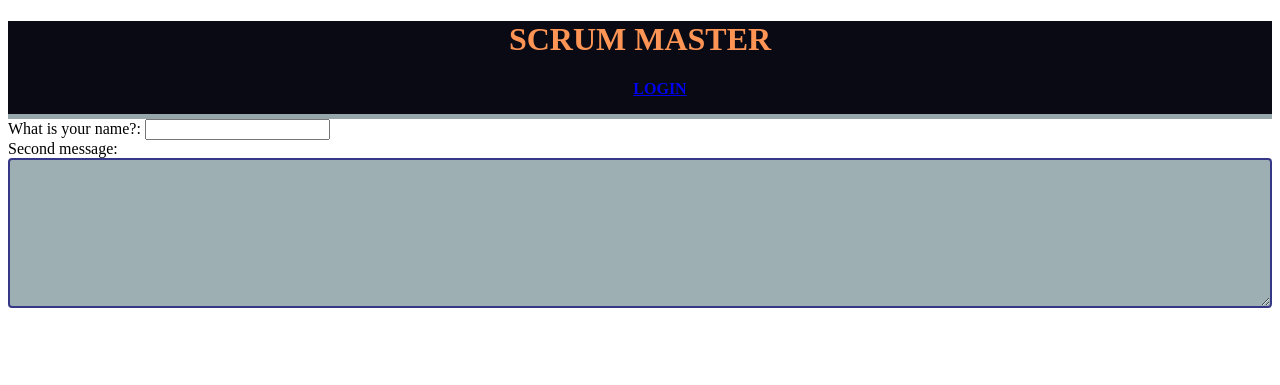
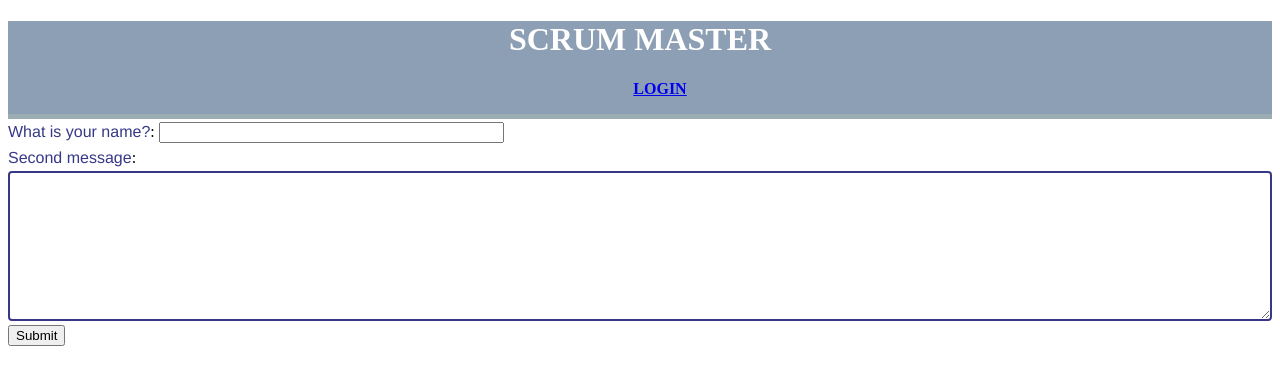
Before and after one commit to IvanicsSz/flasky, a Flask app: page / in a window 1280 px wide. Shown: the top 385 px of the page. Run offline with Flask 2, Linux system fonts and the light colour scheme; parts of the project's set-up code (start-up, migrations or seed data) failed here and were passed over; some libraries are stand-ins or nearby versions.

Commit message:
separated to forms and models

```diff
--- /dev/null
+++ b/forms.py
@@ -0,0 +1,14 @@
+from flask_wtf import Form
+from wtforms import StringField, SubmitField, TextAreaField, validators
+from wtforms.validators import DataRequired, Length
+
+class NameForm(Form):
+    name = StringField(u'What is your name?', validators=[DataRequired()])
+    story = TextAreaField(u'Second message', validators=[DataRequired()])
+    submit = SubmitField('Submit')
+
+
+class LoginForm(Form):
+    username = StringField(u'What is your user name?', validators=[DataRequired()])
+    password = StringField(u'What is your password?', validators=[DataRequired()])
+    submit = SubmitField('Submit')
--- a/main.py
+++ b/main.py
@@ -5,9 +5,9 @@ from peewee import *
 from psycopg2 import connect
 from psycopg2.extensions import ISOLATION_LEVEL_AUTOCOMMIT
 import os
-from flask_wtf import Form
-from wtforms import StringField, SubmitField, TextAreaField, validators
-from wtforms.validators import DataRequired, Length
+from forms import *
+from models import *
+
 
 secret = os.urandom(24)
 DEBUG = True
@@ -45,38 +45,14 @@ def close_db(error):
         g.postgres_db.close()
 
 
-db = PostgresqlDatabase('story', **{'user': "szilard", 'host': 'localhost', 'port': 5432,
-                                    'password': '753951'})
+
 db.connect()
 
-
-class BaseModel(Model):
-    """A base model that will use our Postgresql database"""
-
-    class Meta:
-        database = db
-
-
-class Story(BaseModel):
-    first_name = CharField()
-    last_name = CharField()
-
-
-# List the tables here what you want to create...
 db.drop_tables([Story], safe=True)
 db.create_tables([Story], safe=True)
 
 
-class NameForm(Form):
-    name = StringField(u'What is your name?', validators=[DataRequired()])
-    story = TextAreaField(u'Second message', validators=[DataRequired()])
-    submit = SubmitField('Submit')
 
-
-class LoginForm(Form):
-    username = StringField(u'What is your user name?', validators=[DataRequired()])
-    password = StringField(u'What is your password?', validators=[DataRequired()])
-    submit = SubmitField('Submit')
 
 
 @app.route('/', methods=['GET', 'POST'])
--- a/static/css/main.css
+++ b/static/css/main.css
@@ -8,13 +8,18 @@
 
 .header-container {
     border-bottom: 5px solid rgba(158, 175, 180, 0.95);
-    background: #0a0a14;
+    background: #8d9fb4;
     text-align: center;
     text-decoration: none;
     font-weight: bold;
 }
 .title {
-    color: #ff9555;
+    color: white;
+}
+
+.question {
+    font: 16px/26px Helvetica, Helvetica Neue, Arial;
+    color: #363887;
 }
 
 
@@ -26,7 +31,7 @@ textarea {
     box-sizing: border-box;
     border: 2px solid #363887;
     border-radius: 4px;
-    background-color: #9eafb4;
+    background-color: white;
     resize: vertical;
 }
 
@@ -34,8 +39,9 @@ textarea {
 
 #checkout form#my-text-field {
   width: 100%;
+    /*color: #5863b4;*/
     height: 150px;
-    background-color: #d58512;
+    background-color: #cfd0d5;
     resize: none;
 }
 
--- a/templates/base.html
+++ b/templates/base.html
@@ -2,7 +2,7 @@
 <html lang="en">
 <head>
     <meta charset="UTF-8">
-    <link rel="stylesheet" href="../static/css/main.css">
+    <link rel="stylesheet" href="{{ url_for('static', filename='css/main.css') }}">
     <title>Title</title>
 </head>
 <body>
@@ -15,7 +15,7 @@
               {% if not session.logged_in %}
                 <a  href="{{ url_for('login', class="title") }}">LOGIN</a>
               {% else %}
-                <a  href="{{ url_for('logout', class="title") }}">LOGOUT</a>
+               <a  href="{{ url_for('logout', class="title") }}">LOGOUT</a>
               {% endif %}
 {#                <li><a href="{{ url_for('login') }}">Login</a></li>#}
 {#                <li><a href="{{ url_for('logout') }}">Logout</a></li>#}
@@ -26,11 +26,12 @@
     </header>
 </div>
 {% block body %}
-<form method="POST">
+<form method="POST" action="">
+    {{ form.hidden_tag() }}
     <div>{%  if name %} {{ name }} {% endif %}</div>
- <div>{{ form.name.label }}:  {{form.name(id='my-text-field')}}</div>
- <div>{{ form.story.label }}: {{ form.story(class="css_class")}} </div>
-
+ <div>{{ form.name.label(class='question') }}:  {{form.name(id='my-text-field', size = 40)}}</div>
+ <div>{{ form.story.label(class='question') }}: {{ form.story(id='my-text-field')}} </div>
+ {{ form.submit() }}
 
 </form>
 {% endblock %}
```
Also changed, not shown: models.py (added, +17 -0 lines), templates/user.html (+4 -3 lines).
